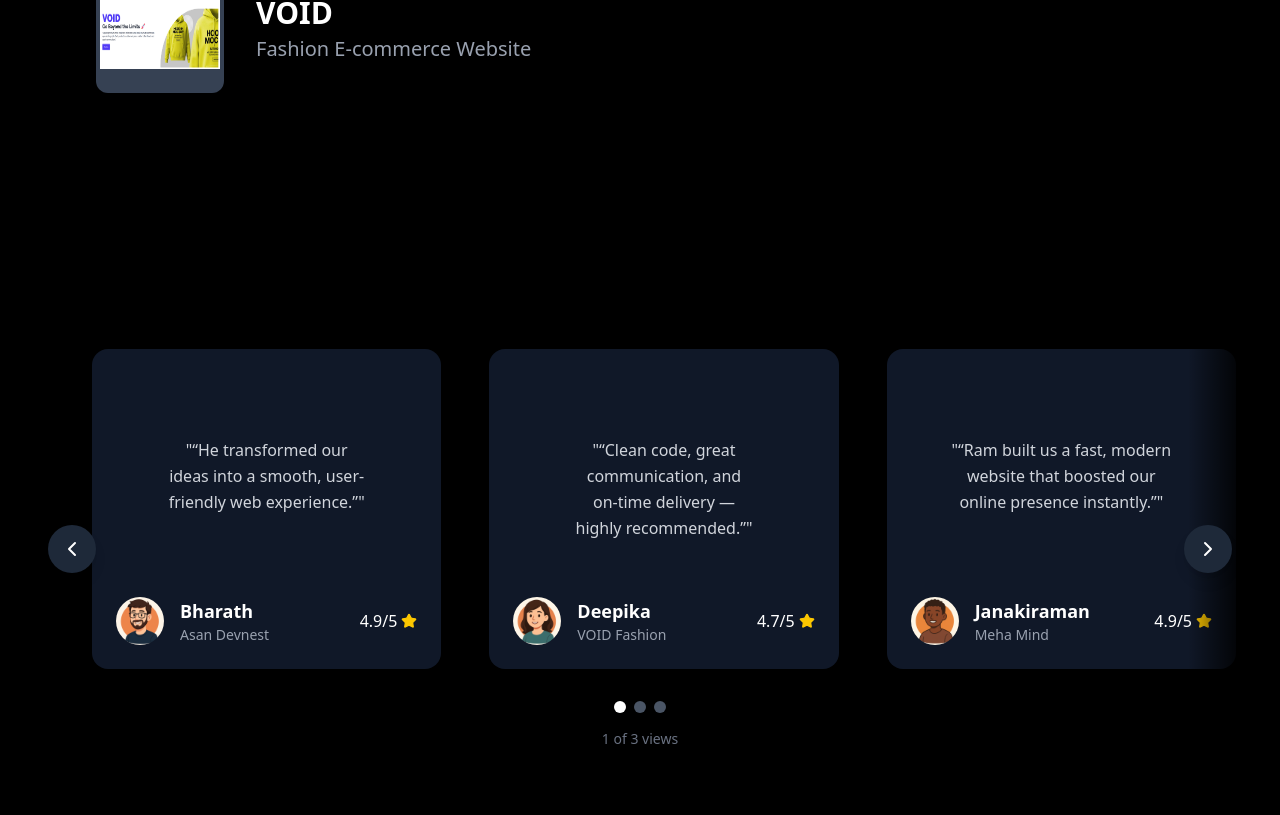
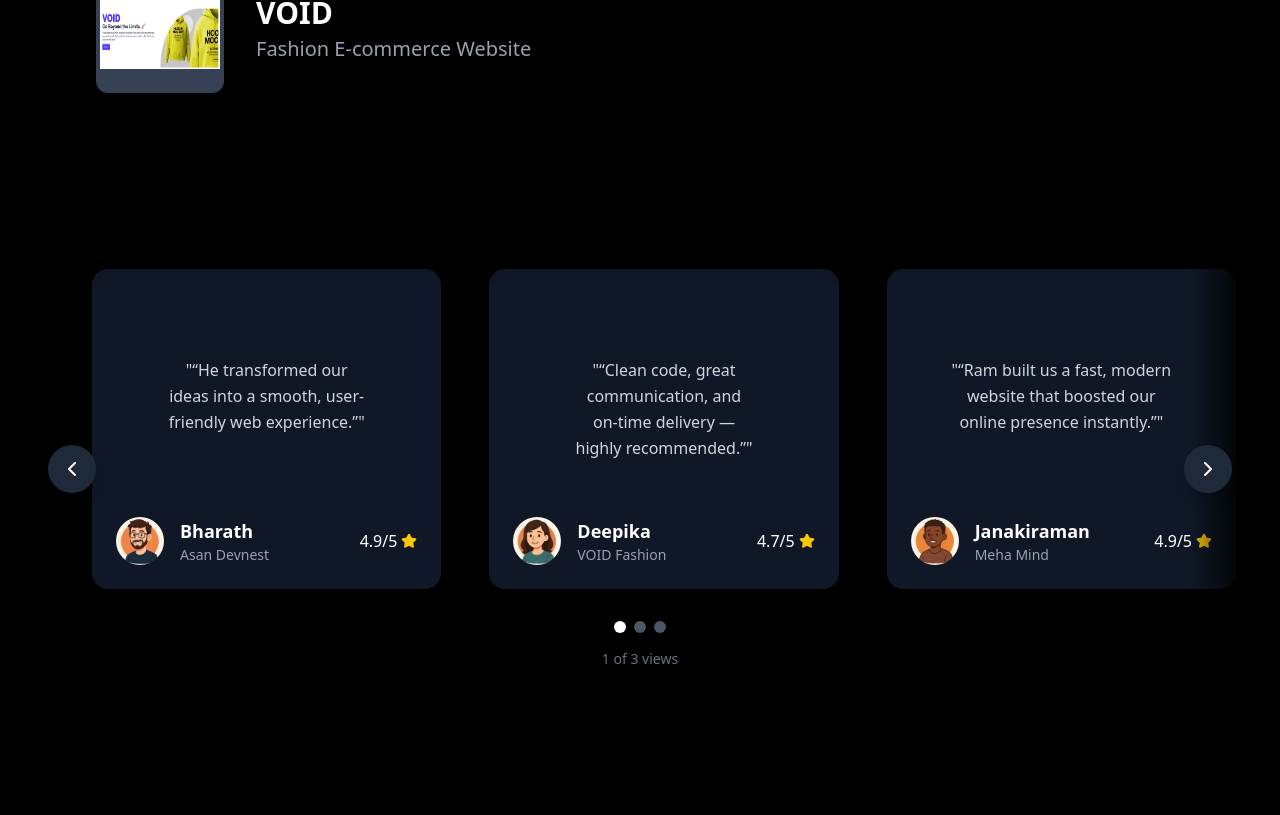
Before and after one commit to Ram24102002/PortfolioReact, a React (Vite) app: page / in a window 1280 px wide. Shown: the part 1225-2040 px from the top of the page. Built offline with nearby package versions, Linux system fonts and the light colour scheme.

Commit message:
quick fix testimonial

```diff
--- a/src/components/Home/TestimonialsComponent.jsx
+++ b/src/components/Home/TestimonialsComponent.jsx
@@ -141,7 +141,7 @@ const TestimonialsComponent = () => {
   }, []);
 
   return (
-    <div className="bg-black text-white min-h-screen flex items-center justify-center p-4 md:p-8">
+    <div className="bg-black text-white py-10 md:py-30 flex items-center justify-center p-4 md:p-8">
       <div className="max-w-7xl w-full relative">
         {/* Navigation Arrow Left */}
         <button
```
Also changed, not shown: 4 other files (tests, documents, lock files or other folders).
